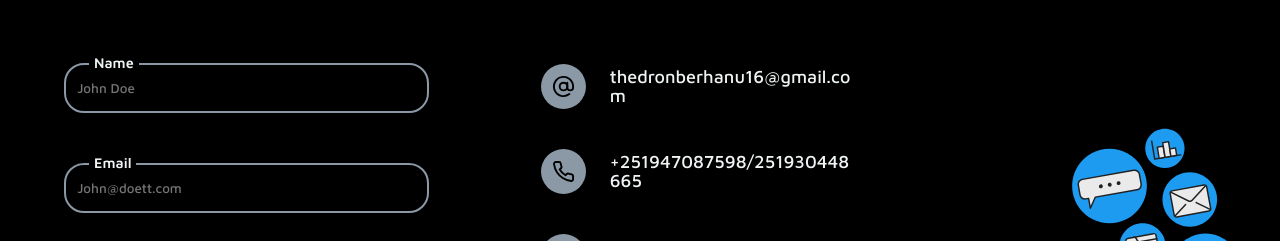
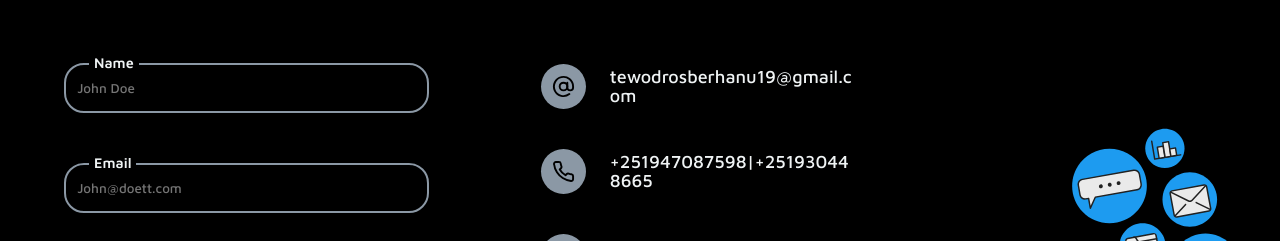
Before and after one commit to tediyo/Personal-Portfolio-Using-React-and-Emailjs, a React (Create React App) app: page / in a window 1280 px wide. Shown: the part 3648-3889 px from the top of the page. Built offline with nearby package versions, Linux system fonts and the light colour scheme; no server answers; a web font is replaced by a local one.

Commit message:
Resume Updated

```diff
--- a/src/data/contactsData.js
+++ b/src/data/contactsData.js
@@ -1,6 +1,6 @@
 export const contactsData = {
-    email: 'thedronberhanu16@gmail.com',
-    phone: '+251947087598/251930448665',
+    email: 'tewodrosberhanu19@gmail.com',
+    phone: '+251947087598|+251930448665',
     address: 'Addis Ababa ,Ethiopia ',
     github: 'https://github.com/tediyo',
     facebook: '',
```
Also changed, not shown: 1 other file (tests, documents, lock files or other folders).
